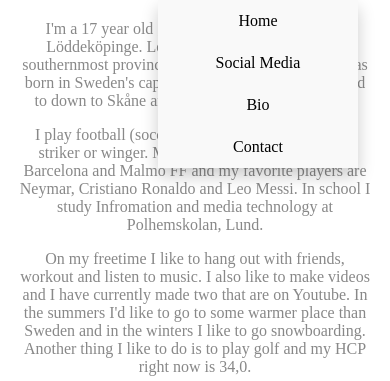
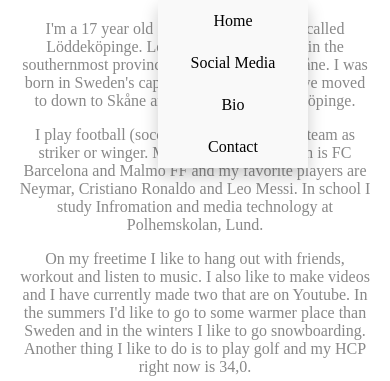
Before and after one commit to iammattej/iammattej.github.io, a PHP site: page /MinHemsida/EmptySite2/bio.html in a window 390 px wide, after a click on "Menu". Shown: the part 290-671 px from the top of the page. Run offline with PHP 8.4, Linux system fonts and the light colour scheme.

Commit message:
Update MinStil.css

```diff
--- a/MinHemsida/EmptySite2/MinStil.css
+++ b/MinHemsida/EmptySite2/MinStil.css
@@ -400,7 +400,7 @@ textarea {
     display: none;
     position: absolute;
     background-color: #f9f9f9;
-    min-width: 200px;
+    min-width: 150px;
     overflow: auto;
     box-shadow: 0px 8px 16px 0px rgba(0,0,0,0.2);
 }
```
